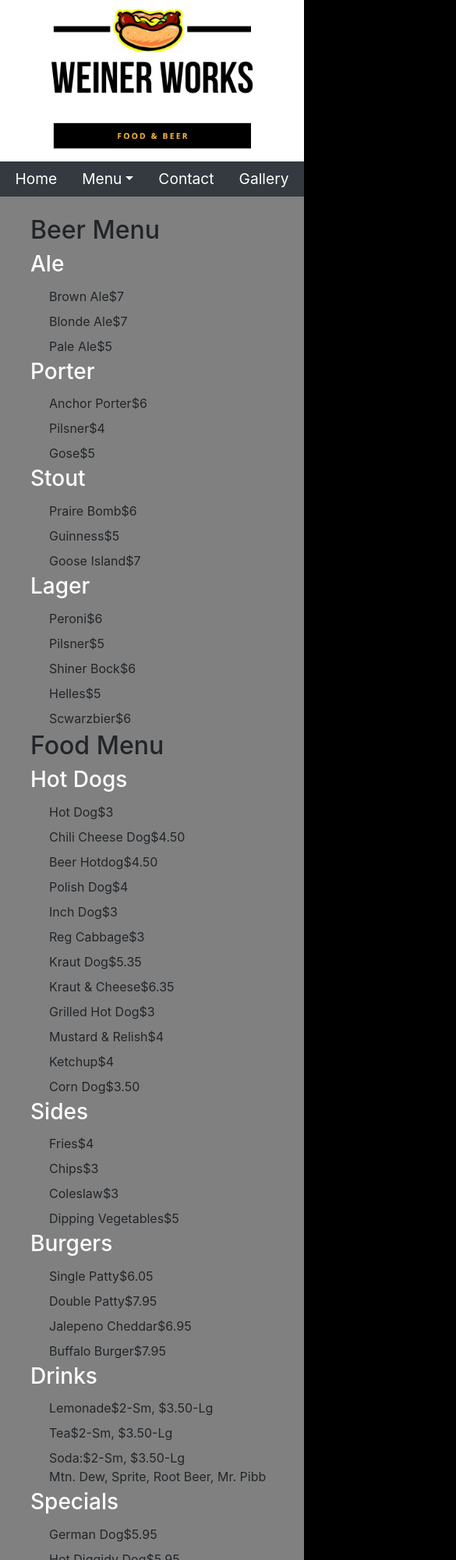
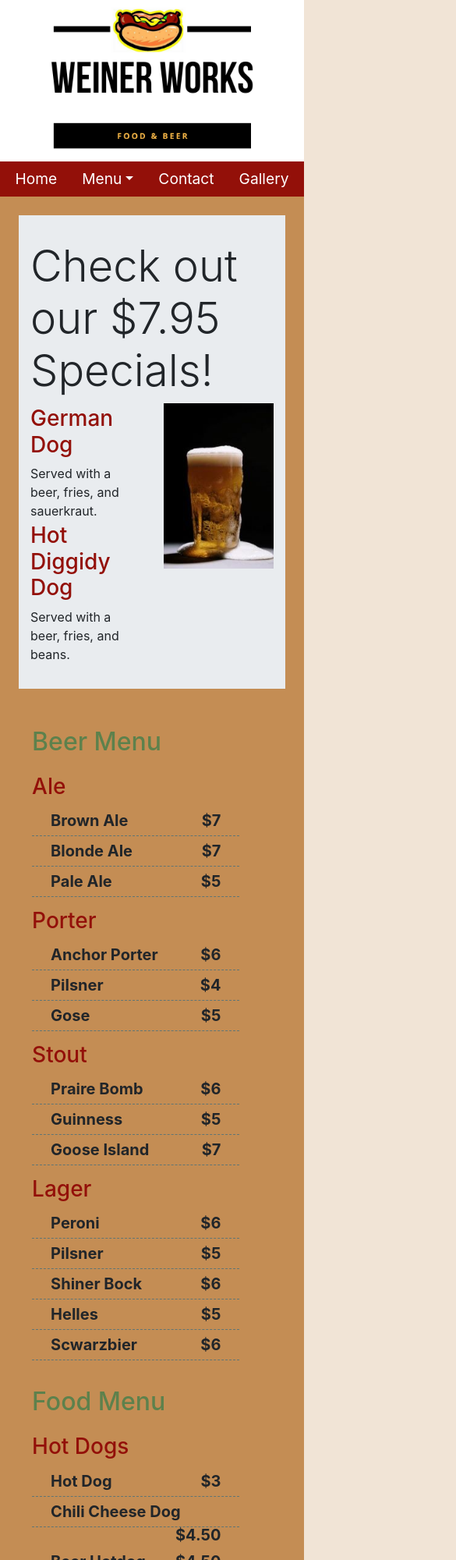
Before and after one commit to cwheeler6754/group_redesign_ww, a website: page app/menu.html in a window 390 px wide. Shown: the top 2000 px of the page at 78% size, 585 px wide, since content can reach past the window. Drawn offline with nearby package versions, Linux system fonts and the light colour scheme.

Commit message:
Changed colors to match variables and added jumbotron to the menu along with an image.

```diff
--- a/app/menu.html
+++ b/app/menu.html
@@ -38,6 +38,23 @@
   </header>
 
   <main class="container p-4">
+    <article class="jumbotron jumbotron-fluid">
+      <div class="container">
+        <h1 class="display-4"> Check out our $7.95 Specials! </h1>
+        <div class="row">
+         <hr class="my-4">
+        <div class="col">
+          <h3>German Dog </h3>
+            <span> Served with a beer, fries, and sauerkraut.</span>
+          <h3>Hot Diggidy Dog  </h3>
+            <span> Served with a beer, fries, and beans.</span>
+          </div>
+        <div class="col">
+          <img src="media/cupOfBeer.jpg" class="img-fluid float-right" alt="Cup of Beer">
+        </div>
+      </div>
+  </div>
+    </article>
     <section class="productList container">
         <a id="beerMenu"><h2>Beer Menu</h2></a>
         <h3>Ale</h3>
@@ -162,10 +179,9 @@
     <div class="product">
       <span class="dropdown-item">Tea<span class="price">$2-Sm, $3.50-Lg</span></span>
     </div>
-    <div class="dropdown-item">
-      <span>Soda:<span class="price">$2-Sm, $3.50-Lg</span></span><br>
-      <span class=sodaList> Mtn. Dew, Sprite, Root Beer, Mr. Pibb</span>
-
+    <div class="product">
+      <span class="dropdown-item">Soda:<span class="price">$2-Sm, $3.50-Lg</span></span><br>
+      <span> Mtn. Dew, Sprite, Root Beer, Mr. Pibb</span>
     </div>
 
 
--- a/app/scss/styles.scss
+++ b/app/scss/styles.scss
@@ -2,44 +2,72 @@
 
 @import '../../node_modules/bootstrap/scss/bootstrap.scss';
 
+$background: #F1E4D6;
+$mustard: #FFDB58;
+$darkred: #931009;
+$brownorange: #C48D54;
+$green: #5D814C;
+$white: #ffffff;
+
 body {
-  background: black;
+  background: $background;
 }
 
 header {
-  background: white;
+  background: $white;
 }
 
 main {
-  background: gray;
+  background: $brownorange;
 }
 
 .nav {
   font-size: larger;
+  background: $darkred !important;
+
+    .nav-item {
+    .nav-link:hover {
+      color: $mustard;
+    }
+  }
 }
 
 h3,
 h5 {
-  color: white;
+  color: $white;
 }
 
 p {
-  color: white;
+  color: $white;
   font-size: larger;
 }
-
 
 .carousel-inner img {
   margin: auto;
 }
 
+.form-group {
+  background: $mustard;
+}
+
+.form-label {
+  color: $darkred;
+}
+
+.progress-bar {
+  background: $darkred;
+}
+
 footer {
-  background: white;
+  background: $darkred;
+  color: $white;
 
   ul {
+    background: $darkred;
+
     li {
-      a {
-        color: $footerNav;
+      a:hover {
+        color: $mustard;
       }
     }
   }
@@ -53,31 +81,29 @@ footer {
                 font-size: 20px;
                 padding: 5%;
 }
-/*-------------use nesting of the class .product to call other classes within------------*/
+
 .product {
-
-
    .price {
                float: right;
-    } }
+          }
+        }
+
 h2 {
-  color: $ww_green;
+              color: $green;
 }
+
 h3 {
              padding-top:2%;
-  color:$ww_red;
+             color:$darkred;
+}
 
-}
-span {
-  color:$ww_orange;
-}
 .dropdown-item{
-  color:$ww_orange;
           font-weight: bold;
           border-bottom: 1px dashed rgb(95, 117, 117);
 }
+
 .dropdown-item:hover{
-  background-color: $ww_mustard;
+          background-color: $mustard;
 }
 
 /*----------------- Media Querey for phone size screen ----------------- */
@@ -86,7 +112,4 @@ span {
   .dropdown-item {
                    width: 40%;
                }
-.sodaList{
-  font-size:12px;
 }
-}
```
Also changed, not shown: app/css/styles.css, app/media/cupOfBeer.jpg (added). Lines whose indentation alone changed are shown as unchanged.
